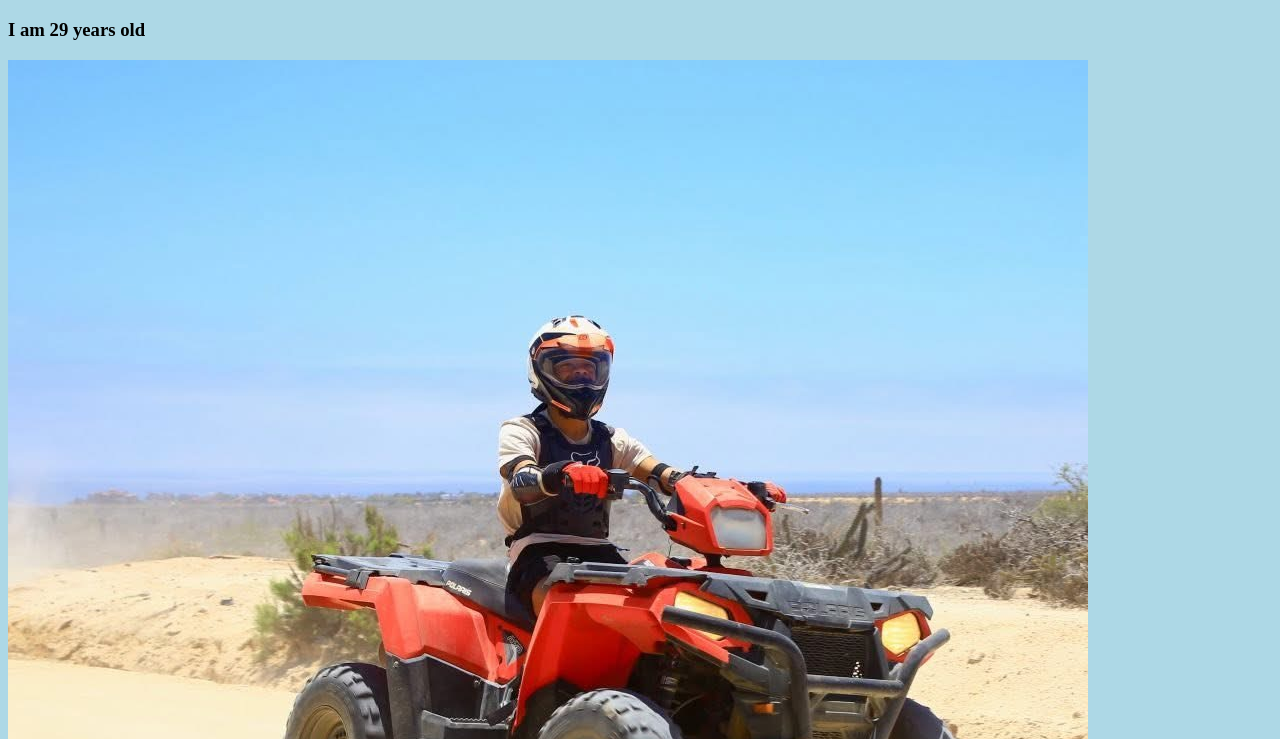
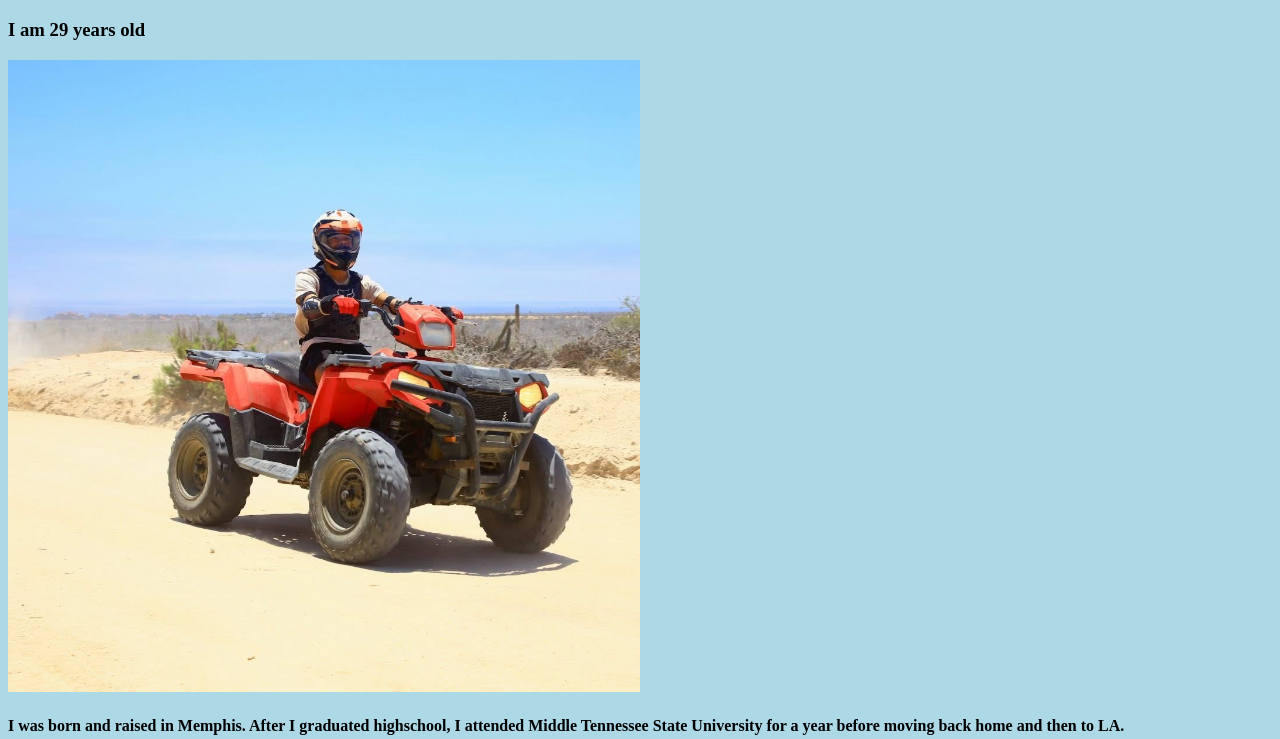
Before and after one commit to kadariusclemons/Week1AboutMe, a plain HTML site: page index.html in a window 1280 px wide. Shown: the part 61-800 px from the top of the page. Drawn offline with Linux system fonts and the light colour scheme.

Commit message:
updating files

```diff
--- a/style.css
+++ b/style.css
@@ -8,4 +8,6 @@ h1 {
 }
 
 p {color: goldenrod;
+}img{
+    width: 50%;
 }
```
Also changed, not shown: index.html (+1 -0 lines).
